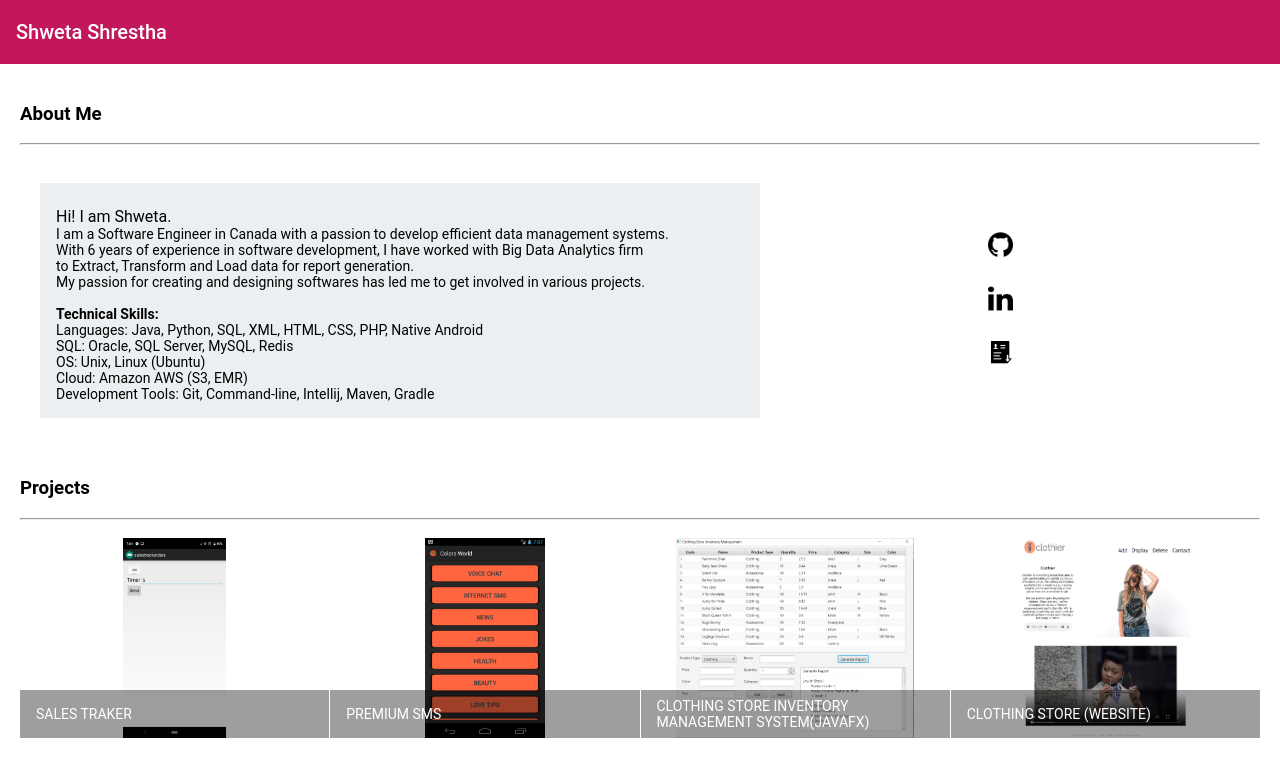
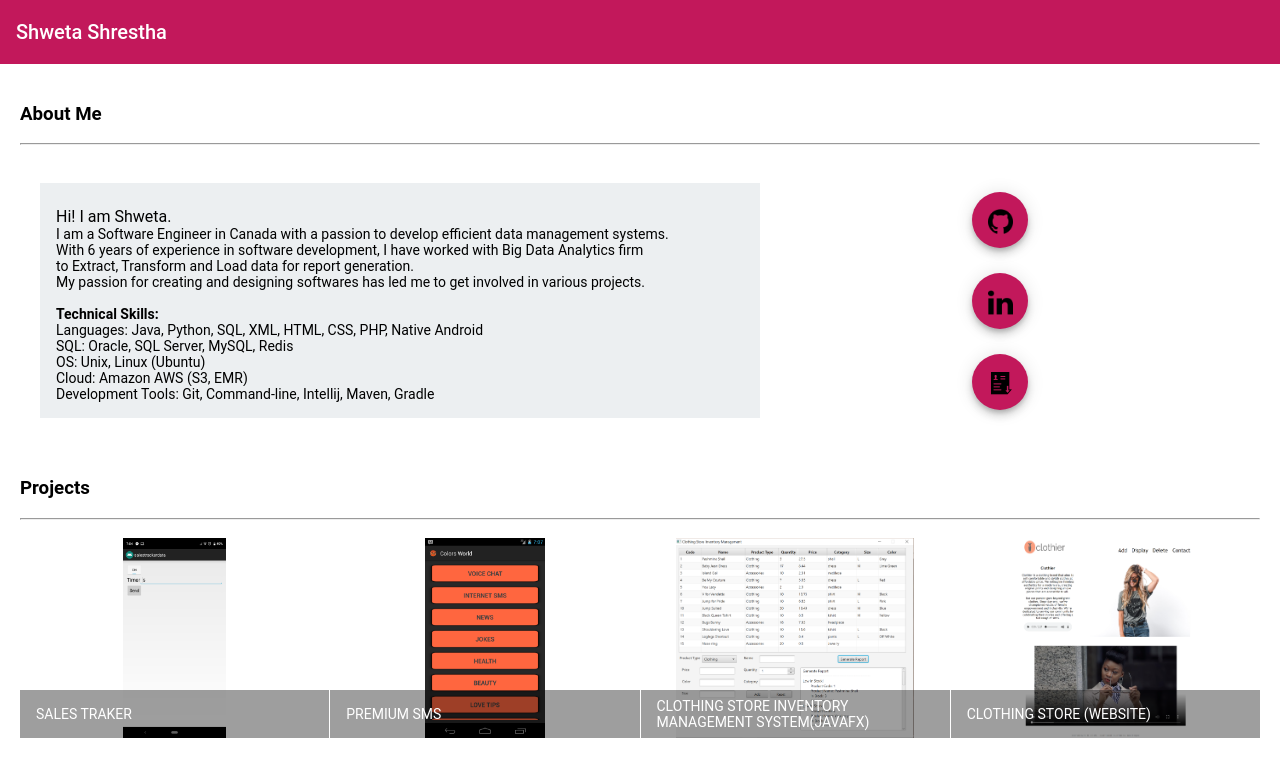
Before and after one commit to shwetastha/portfolioDesign, an Angular app: page / in a window 1280 px wide. Shown: the top 776 px of the page. Built offline with nearby package versions, Linux system fonts and the light colour scheme.

Commit message:
button look changed.

```diff
--- a/src/app/about/about.component.html
+++ b/src/app/about/about.component.html
@@ -73,13 +73,25 @@
         </div>
         <div fxFlex fxLayout="column" fxLayoutAlign="space-around center"  fxLayoutGap="25px">
           <div fxFlex>
-            <a href="https://github.com/shwetastha" target="_blank"><img class="logo" src="./assets/images/github-logo.png"></a>
+            <a href="https://github.com/shwetastha" target="_blank">
+              <button mat-fab color="primary">
+                <img class="logo" src="./assets/images/github-logo.png">
+              </button>
+           </a>
           </div>
           <div fxFlex>
-            <a href="https://www.linkedin.com/in/shweta-shrestha/" target="_blank"><img class="logo" src="./assets/images/linkedin-logo.png"></a>
+            <a href="https://www.linkedin.com/in/shweta-shrestha/" target="_blank">
+              <button mat-fab color="primary">
+                <img class="logo" src="./assets/images/linkedin-logo.png">
+              </button>
+            </a>
           </div>
           <div fxFlex>
-              <a href="./assets/Resume-ShwetaShrestha" target="_blank" download><img class="logo" src="./assets/images/download-resume.png"></a>
+              <a href="./assets/Resume-ShwetaShrestha" target="_blank" download>
+                <button mat-fab color="primary">
+                  <img class="logo" src="./assets/images/download-resume.png">
+                </button>
+              </a>
           </div>
       </div>
     </div>
```
